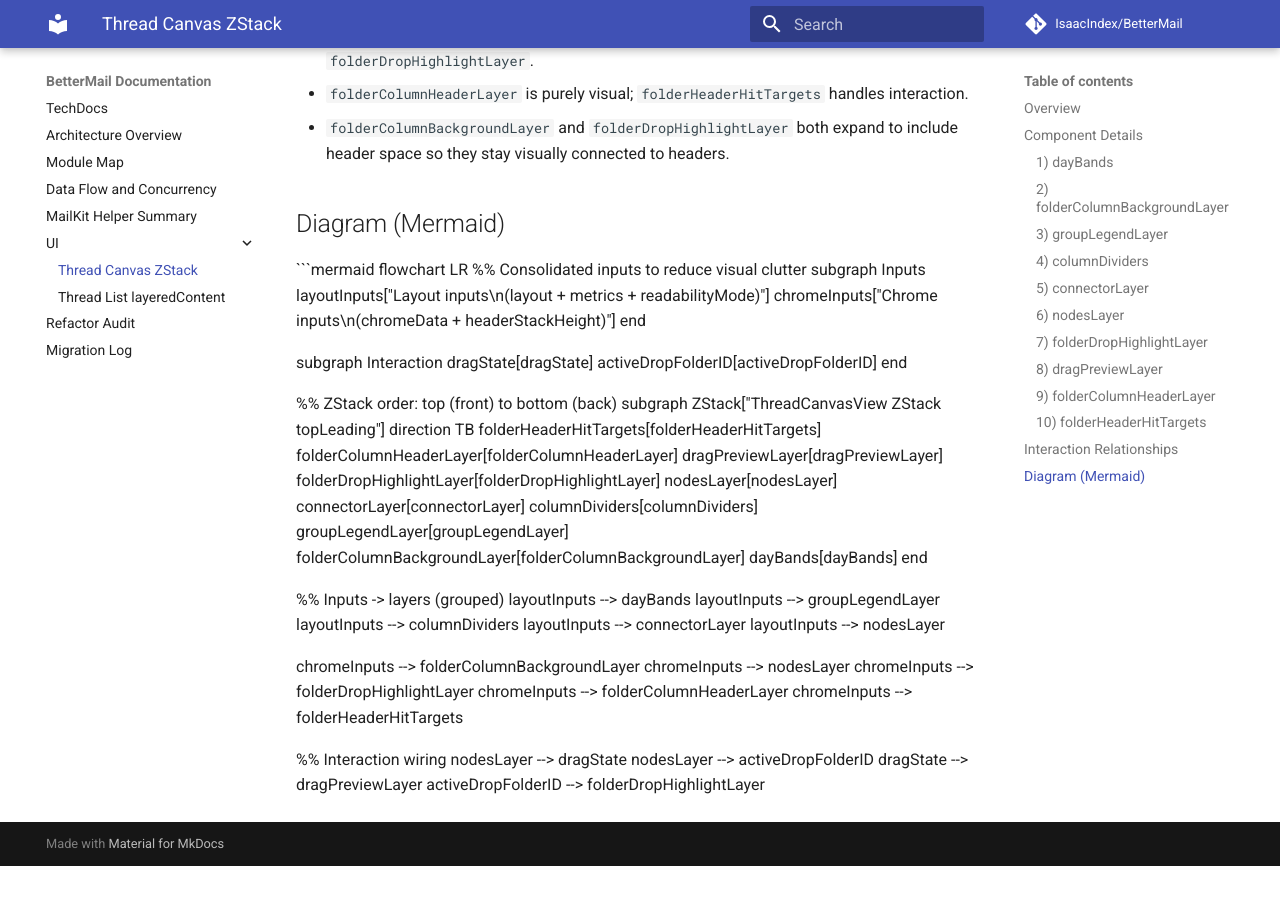
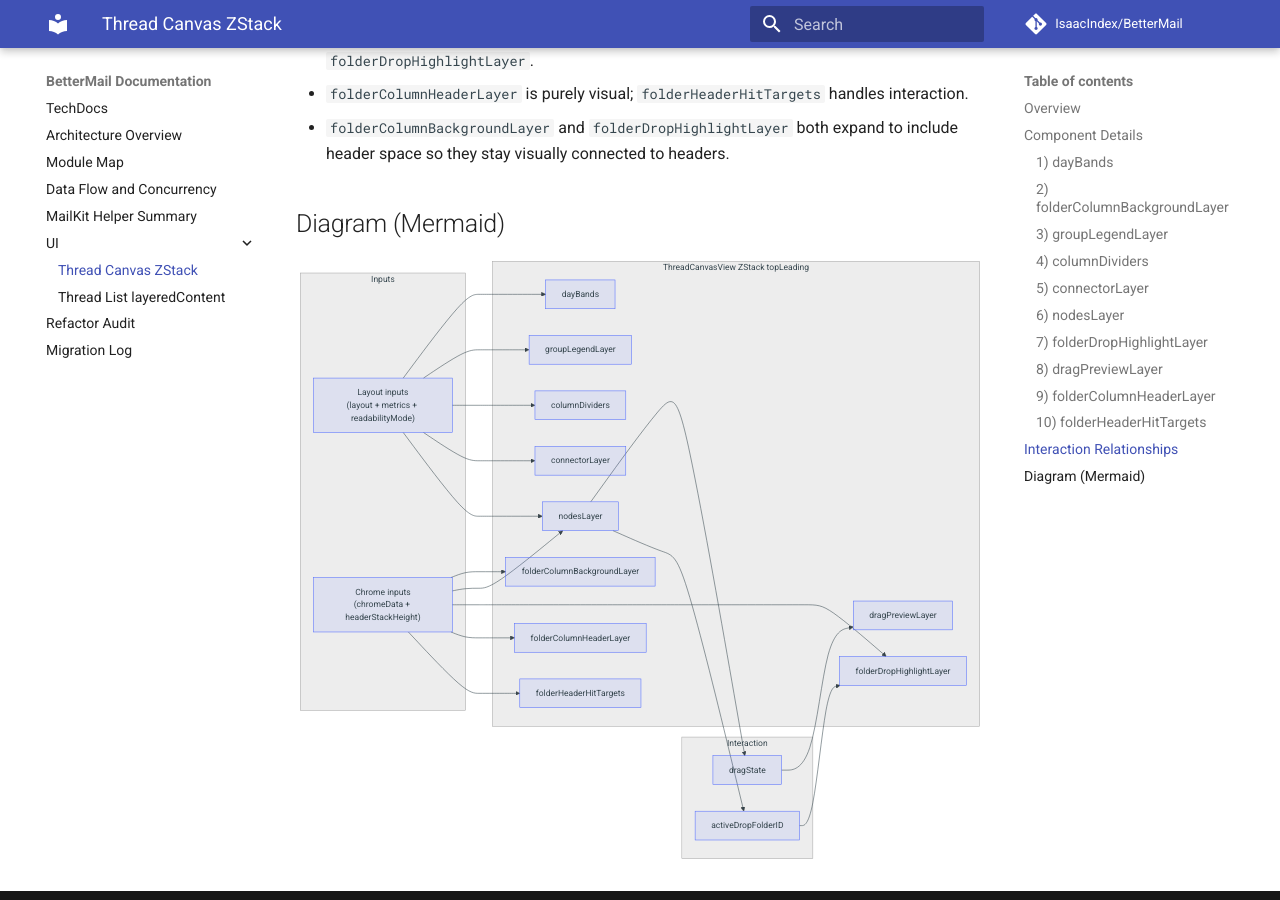
Before and after one commit to IsaacIndex/BetterMail, an MkDocs documentation site: the page built from docs/thread-canvas-zstack-components.md, in a window 1280 px wide and 900 px high, scrolled down 2455 px. Built offline with MkDocs 1.6.1 and Material for MkDocs 9.7.7, drawn with Linux system fonts in a browser that asks for light colours; comment, search, counter and statistics services are not loaded; before the commit the page ends 3321 px from its top, so only the background shows below that.

Commit message:
docs: update .gitignore and mkdocs.yml for improved documentation and rendering support

````diff
--- a/docs/thread-canvas-zstack-components.md
+++ b/docs/thread-canvas-zstack-components.md
@@ -122,3 +122,4 @@ flowchart LR
   nodesLayer --> activeDropFolderID
   dragState --> dragPreviewLayer
   activeDropFolderID --> folderDropHighlightLayer
+```
--- a/mkdocs.yml
+++ b/mkdocs.yml
@@ -4,6 +4,13 @@ repo_name: IsaacIndex/BetterMail
 
 theme:
   name: material
+
+markdown_extensions:
+  - pymdownx.superfences:
+      custom_fences:
+        - name: mermaid
+          class: mermaid
+          format: !!python/name:pymdownx.superfences.fence_code_format
 
 nav:
   - TechDocs: index.md
````
Also changed, not shown: 1 other file.
